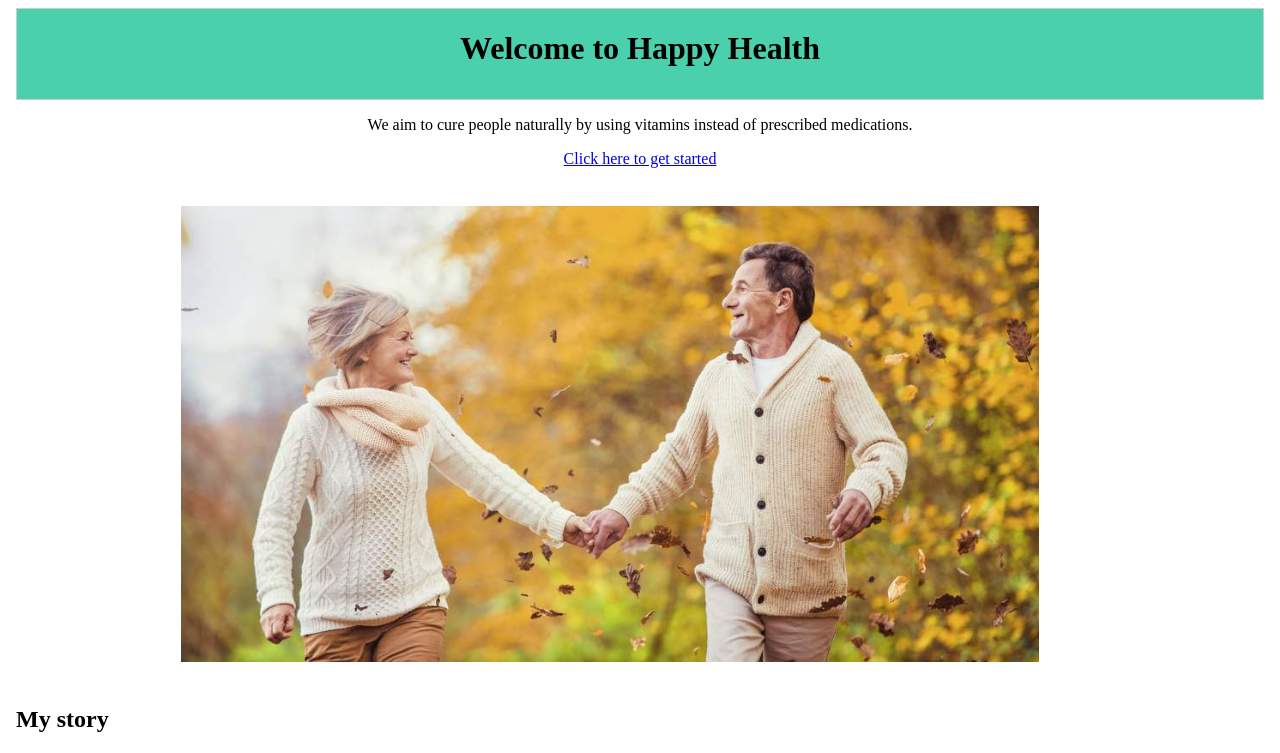
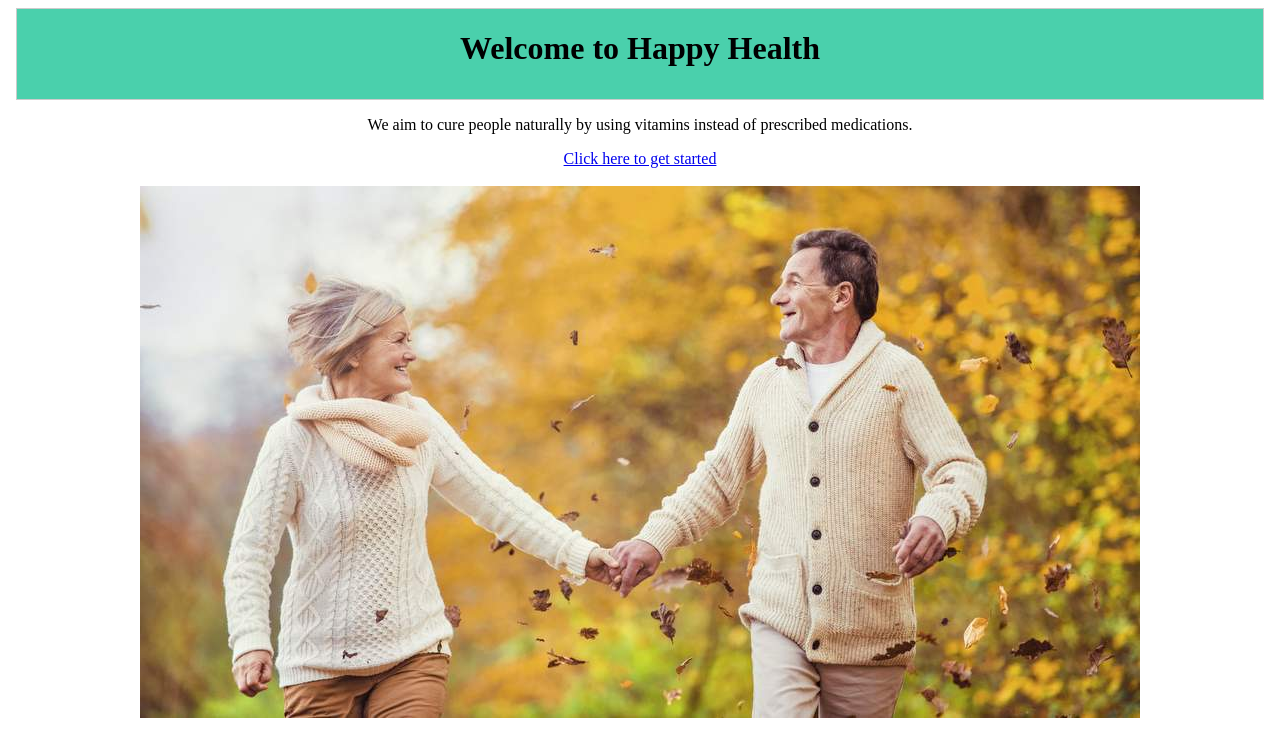
Before and after one commit to codingjavi/Happy, a React (Create React App) app in the folder Client/: page / in a window 1280 px wide. Shown: the top 753 px of the page. Built offline with nearby package versions, Linux system fonts and the light colour scheme.

Commit message:
Fixed home page styling

```diff
--- a/Client/src/static/Home.module.css
+++ b/Client/src/static/Home.module.css
@@ -1,27 +1,27 @@
-.header{
+.header {
     text-align: center;
     border: 1px #ccc solid;
     background-color: rgb(74, 208, 172);
 }
 
-.box1{
+.box1 {
     text-align: center;
 }
-.happy{
-    position: relative;
+
+.happy {
     text-align: center;
-    margin-left: 165px;
-    margin-right: 225px;
-    padding-top: 20px;
     color: white;
     font-size: 130%;
 }
-#happy{
-    width: 1100px;
+
+.happy img {
+    max-width: 100%;
+    height: auto;
+    display: block;
+    margin: 0 auto; /* Center the image horizontally */
 }
 
-.img {
-    max-width: 100%; /* Set maximum width to 100% of the parent container */
-    height: auto; /* Maintain the aspect ratio of the image */
-    display: block; /* Remove extra spacing below the image */
-  }
+.text {
+    padding-top: 20px; /* Move this padding to the text instead */
+    /* Additional styles for the text if needed */
+}
```
Also changed, not shown: Client/src/index.js (+1 -8 lines).
